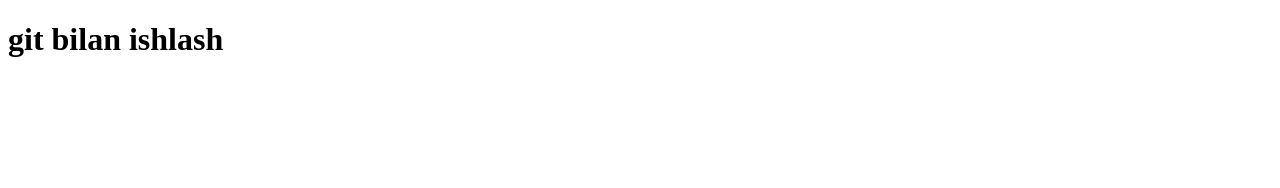
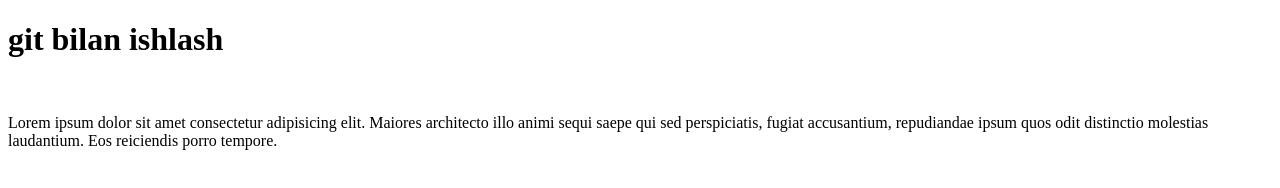
Before and after one commit to 0611pixelcode/git_bilan_ishlash, a plain HTML site: page index.html in a window 1280 px wide. Drawn offline with Linux system fonts and the light colour scheme.

Commit message:
p elementini yozdim

```diff
--- a/index.html
+++ b/index.html
@@ -10,5 +10,7 @@
 <body>
   <h1>git bilan ishlash</h1>
   <img src="0ceca3148655027.Y3JvcCwxMTUyLDkwMSwxMTYsNzE.png" alt="">
+  <p>Lorem ipsum dolor sit amet consectetur adipisicing elit. Maiores architecto illo animi sequi saepe qui sed perspiciatis, fugiat accusantium, repudiandae ipsum quos odit distinctio molestias laudantium. Eos reiciendis porro tempore.</p>
+
 </body>
 </html>
```
